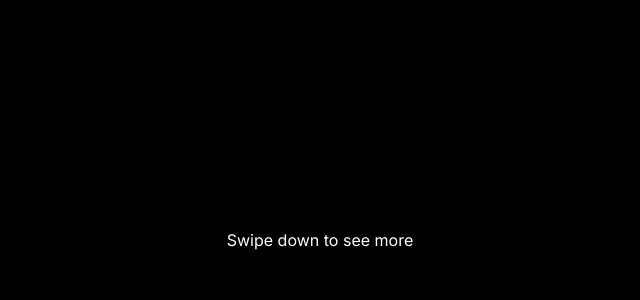
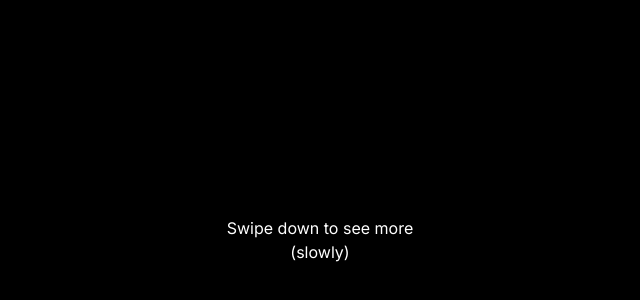
Before and after one commit to mubeenkexe/Birthday_wish, a Next.js app: page / in a window 1280 px wide. Shown: the part 160-460 px from the top of the page, without its empty margins (320-960 px from the left). Built offline with nearby package versions, Linux system fonts and the light colour scheme; a web font is replaced by a local one.

Commit message:
feat: add a paragraph

```diff
--- a/components/Messages.tsx
+++ b/components/Messages.tsx
@@ -42,8 +42,9 @@ const Messages = () => {
 
     return (
         <>
-            <div className="h-screen bg-black flex justify-center items-center panel">
+            <div className="h-screen bg-black flex justify-center items-center panel flex-col">
                 <h2 className="text-center text-white">Swipe down to see more</h2>
+                <p className="text-white">(slowly)</p>
             </div>
 
             <section className="message panel">
```
